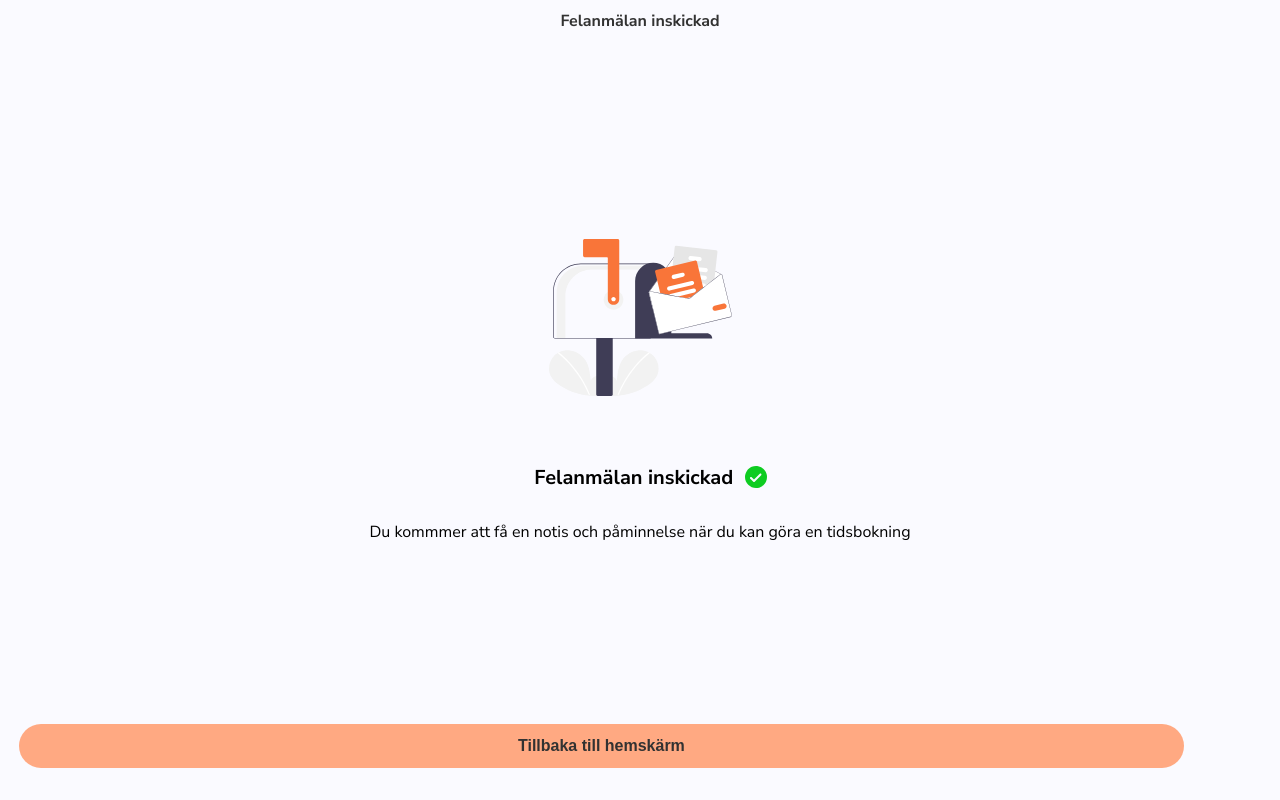
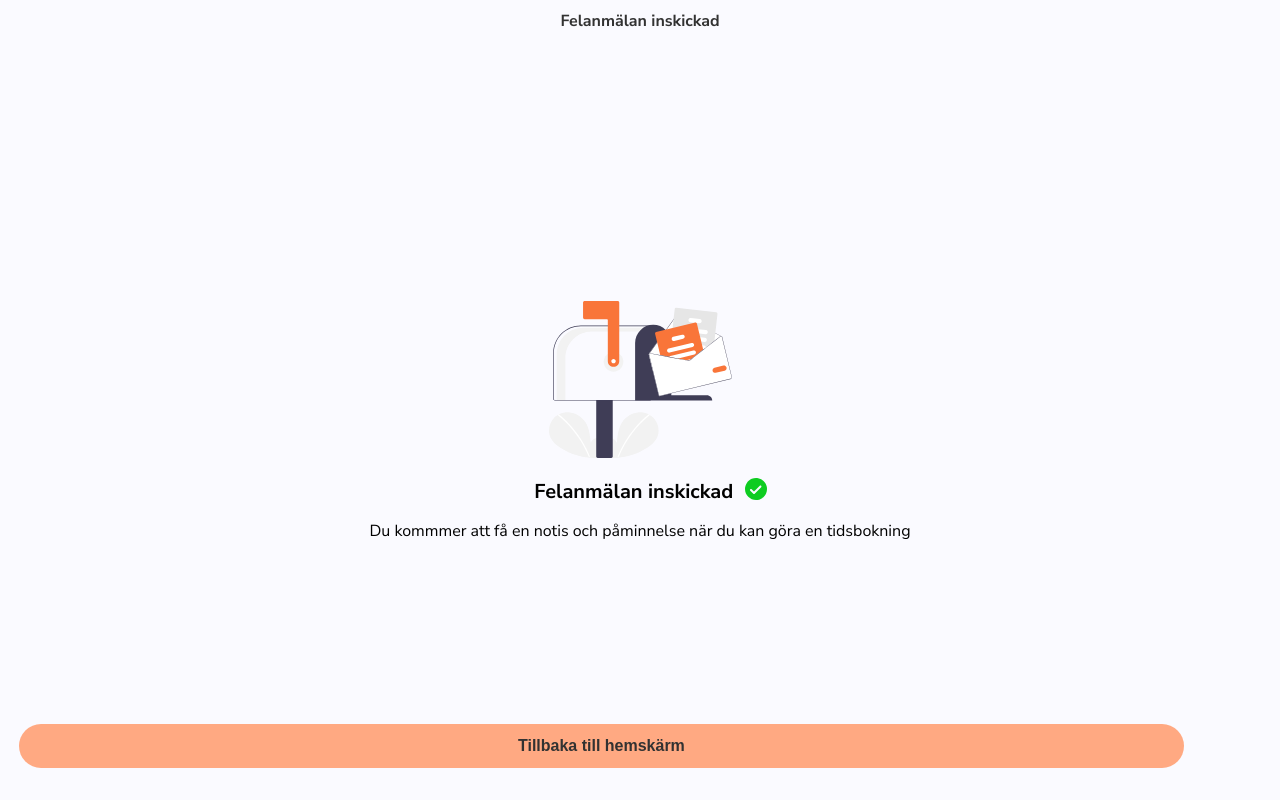
Before and after one commit to allmannyttan/felanmalan, a React (Vite) app in the folder packages/client/: page /bekraftelse in a window 1280 px wide. Built offline with nearby package versions, Linux system fonts and the light colour scheme; the HTML template or start-up script is replaced by a standard one.

Commit message:
fix: height for comfirmation page

```diff
--- a/packages/client/src/components/Section.tsx
+++ b/packages/client/src/components/Section.tsx
@@ -2,10 +2,10 @@ import React from 'react'
 import styled from 'styled-components'
 const Wrapper = styled.div`
   background: ${({ theme }) => theme.colors.white};
-  padding-top: 30px;
   padding: 30px 19px;
   border-radius: 30px 30px 0 0;
   padding-bottom: 3rem;
+  min-height: 100vh;
 `
 const Section: React.FC = ({ children }) => {
   return <Wrapper>{children}</Wrapper>
--- a/packages/client/src/pages/Confirmation.tsx
+++ b/packages/client/src/pages/Confirmation.tsx
@@ -5,49 +5,43 @@ import { H1, Paragraph } from '../components/Typography'
 import postbox from '../images/svg/postbox.svg'
 import success from '../images/svg/success.svg'
 
-const Flex = styled.div`
+const Wrapper = styled.div`
+  padding: 2rem 19px;
   display: flex;
-  gap: 0.7rem;
-  justify-content: center;
-  align-items: center;
-  margin-top: 3rem;
-`
-
-const Wrapper = styled.div`
-  padding: 30px 19px;
-`
-
-const Container = styled.div`
-  display: flex;
+  overflow: hidden;
+  height: 87vh;
   flex-direction: column;
   justify-content: center;
-  align-items: center;
-  height: 80vh;
-
-  h1 {
-    padding: 0 0 0 1.3rem;
-  }
 `
 
 const Icon = styled.img`
-  margin-bottom: 0.7rem;
-  padding: 0;
+  margin-left: 0.7rem;
+`
+
+const FlexH1 = styled(H1)`
+  display: flex;
+  justify-content: center;
+  padding: 0 0 0 1.3rem;
+  margin-bottom: 13px;
+`
+
+const Image = styled.img`
+  margin: 0 auto;
 `
 
 const Confirmation = () => {
   return (
     <Wrapper>
-      <Container>
-        <img src={postbox} alt="Postbox" />
-        <Flex>
-          <H1>Felanmälan inskickad</H1>
+      <Image src={postbox} alt="Postbox" />
+      <FlexH1>
+        Felanmälan inskickad
+        <span>
           <Icon src={success} aria-hidden={true} alt="Success" />
-        </Flex>
-        <Paragraph center={true}>
-          Du kommmer att få en notis och påminnelse när du kan göra en tidsbokning
-        </Paragraph>
-      </Container>
-
+        </span>
+      </FlexH1>
+      <Paragraph center={true}>
+        Du kommmer att få en notis och påminnelse när du kan göra en tidsbokning
+      </Paragraph>
       <Button
         text="Tillbaka till hemskärm"
         to="/"
```
